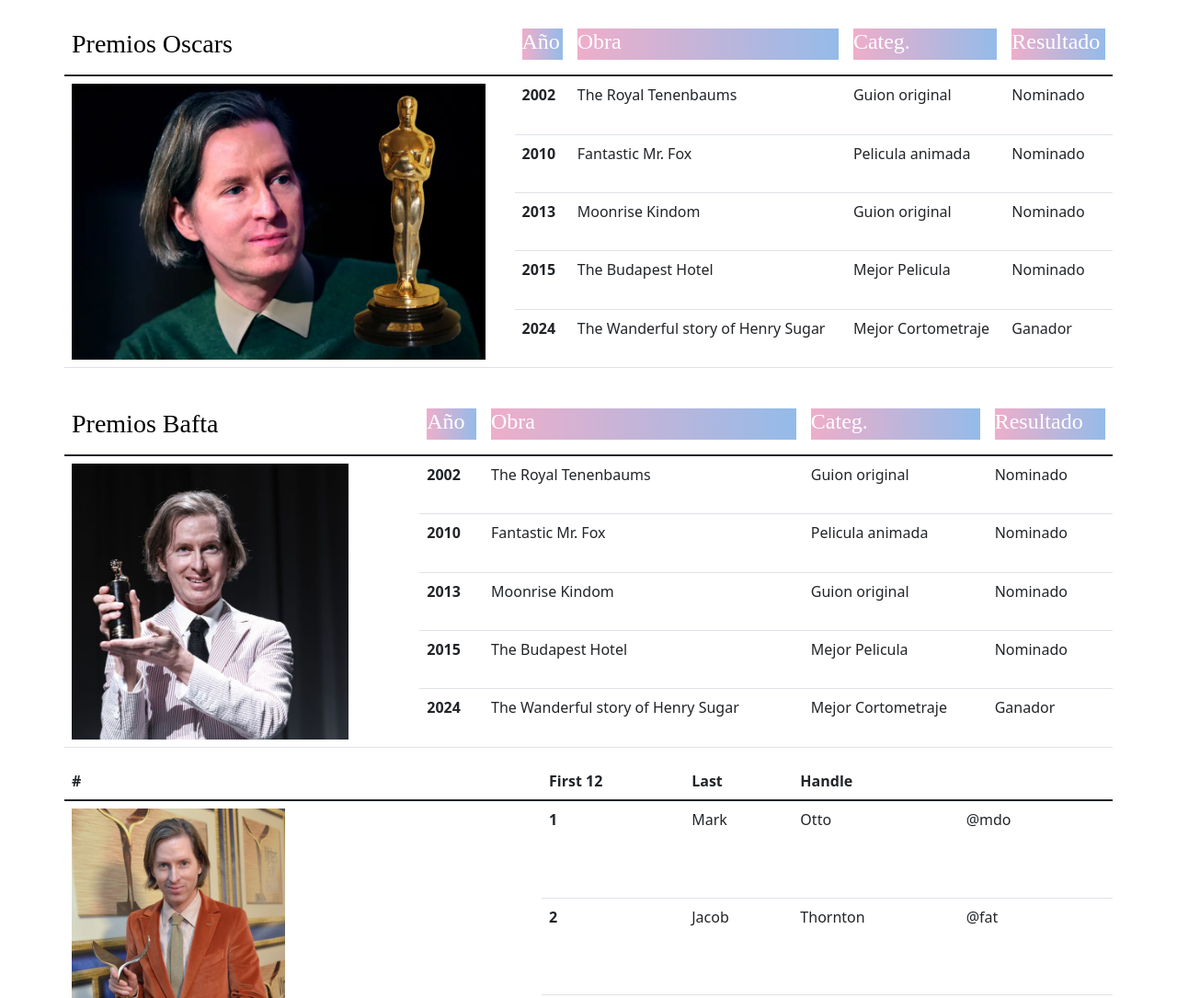
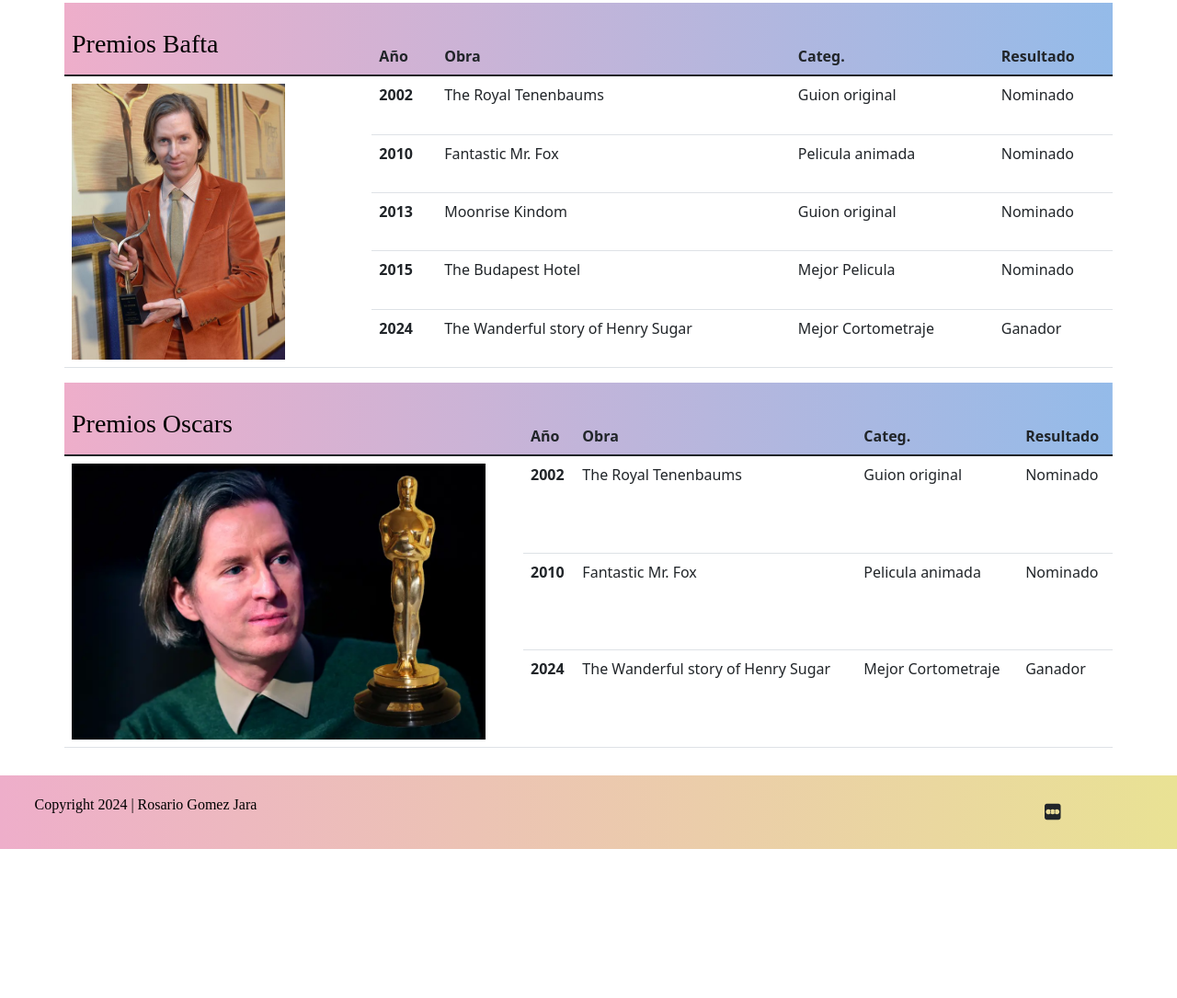
Before and after one commit to rgomezjara/wesandersonweb, a website: page Pages/premios.html in a window 1280 px wide. Shown: the part 691-1776 px from the top of the page at 92% size. After the commit the page ends 1614 px from the top, so only its background shows below. Drawn offline with nearby package versions, Linux system fonts and the light colour scheme.

Commit message:
tablas con estilo final

```diff
--- a/Pages/premios.html
+++ b/Pages/premios.html
@@ -69,54 +69,8 @@
             </div>
 
       </section>
-      <section>
-        <table class="table container">
-          <thead>
-            <tr>
 
-              <th scope="col"><h3>Premios Oscars</h3></th>
-              <th scope="col"> <h4>Año</h4></th>
-              <th scope="col"><h4>Obra</h4></th>
-              <th scope="col"><h4>Categ.</h4></th>
-              <th scope="col"><h4>Resultado</h4></th>
-            </tr>
-          </thead>
-          <tbody>
-            <tr>
-              <th rowspan="6"><img class="img-premios img-fluid " src="../assets/wes-oscar.webp" alt="Wes Anderson y la estatuilla de los Oscars"></th>
-              <th scope="row">2002</th>
-              <td>The Royal Tenenbaums</td>
-              <td>Guion original</td>
-              <td>Nominado</td>
-            </tr>
-            <tr>
-              <th scope="row">2010</th>
-              <td>Fantastic Mr. Fox</td>
-              <td>Pelicula animada</td>
-              <td>Nominado</td>
-            </tr>
-            <tr>
-              <th scope="row">2013</th>
-              <td >Moonrise Kindom</td>
-              <td>Guion original</td>
-              <td>Nominado</td>
-            </tr>
-            <tr>
-              <th scope="row">2015</th>
-              <td >The Budapest Hotel</td>
-              <td>Mejor Pelicula</td>
-              <td>Nominado</td>
-            </tr>
-            <tr>
-              <th scope="row">2024</th>
-              <td >The Wanderful story of Henry Sugar</td>
-              <td>Mejor Cortometraje</td>
-              <td>Ganador</td>
-            </tr>
-          </tbody>
-        </table>
 
-  </section>
 
        <section>
          <table class="table container test1">
@@ -124,15 +78,15 @@
              <tr>
 
                 <th scope="col"><h3>Premios Bafta</h3></th>
-         <th scope="col"> <h4>Año</h4></th>
-         <th scope="col"><h4>Obra</h4></th>
-         <th scope="col"><h4>Categ.</h4></th>
-         <th scope="col"><h4>Resultado</h4></th>
+                <th scope="col"> Año</th>
+                <th scope="col">Obra</th>
+                <th scope="col">Categ.</th>
+                <th scope="col">Resultado</th>
               </tr>
             </thead>
           <tbody>
               <tr>
-         <th rowspan="6"><img class="img-premios img-fluid " src="../assets/premio1.jpg" alt="Wes Anderson recibiendo un premio"></th>
+                <th rowspan="6"><img class="img-premios img-fluid " src="../assets/premio2.jpg" alt="Wes Anderson recibiendo un premio"></th>
                 <th scope="row">2002</th>
                 <td>The Royal Tenenbaums</td>
                 <td>Guion original</td>
@@ -172,32 +126,34 @@
  <table class="table container test1">
 
   <thead>
-    <tr>
+    <tr >
 
-      <th scope="col">#</th>
-      <th scope="col">First 12</th>
-      <th scope="col">Last</th>
-      <th scope="col">Handle</th>
+      <th scope="col" class="columna" ><h3>Premios Oscars</h3></th>
+      <th scope="col">Año</th>
+      <th scope="col">Obra</th>
+      <th scope="col">Categ.</th>
+      <th scope="col">Resultado</th>
     </tr>
   </thead>
   <tbody>
     <tr>
-      <th rowspan="6"><img class="img-premios " src="../assets/premio2.jpg" alt="premio 2"></th>
-      <th scope="row">1</th>
-      <td>Mark</td>
-      <td>Otto</td>
-      <td>@mdo</td>
+      <th rowspan="6"><img class="img-premios " src="../assets/wes-oscar.webp" alt="Wes Anderson con un Oscar"></th>
+      <th scope="row">2002</th>
+      <td>The Royal Tenenbaums</td>
+      <td>Guion original</td>
+      <td>Nominado</td>
     </tr>
     <tr>
-      <th scope="row">2</th>
-      <td>Jacob</td>
-      <td>Thornton</td>
-      <td>@fat</td>
+      <th scope="row">2010</th>
+              <td>Fantastic Mr. Fox</td>
+              <td>Pelicula animada</td>
+              <td>Nominado</td>
     </tr>
     <tr>
-      <th scope="row">3</th>
-      <td colspan="2">Larry the Bird</td>
-      <td>@twitter</td>
+      <th scope="row">2024</th>
+              <td >The Wanderful story of Henry Sugar</td>
+              <td>Mejor Cortometraje</td>
+              <td>Ganador</td>
     </tr>
   </tbody>
 </table>
--- a/scss/pages/_main-premios.scss
+++ b/scss/pages/_main-premios.scss
@@ -1,5 +1,10 @@
 .table{
-    @include general-padding(30px,10px);
+    @include general-padding(40px,10px);
+
+    thead{
+
+        background: linear-gradient(90deg, rgba(238,174,202,1) 0%, rgba(148,187,233,1) 100%);
+    }
 
 
 
@@ -15,8 +20,6 @@
 .img-premios{
     width: auto;
     height: 300px;
-    background: rgb(238,174,202);
-    background: linear-gradient(90deg, rgba(238,174,202,1) 0%, rgba(148,187,233,1) 100%);
 
 }
 
```
Also changed, not shown: css/estilos.css, 1 other file. Lines whose indentation alone changed are shown as unchanged.
